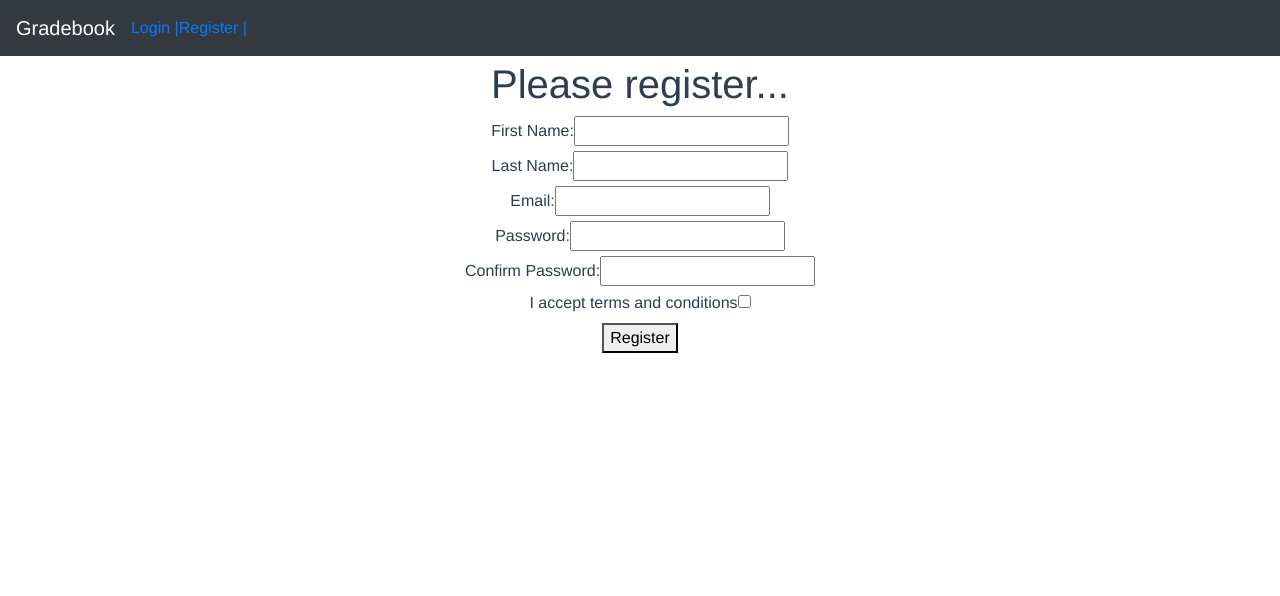
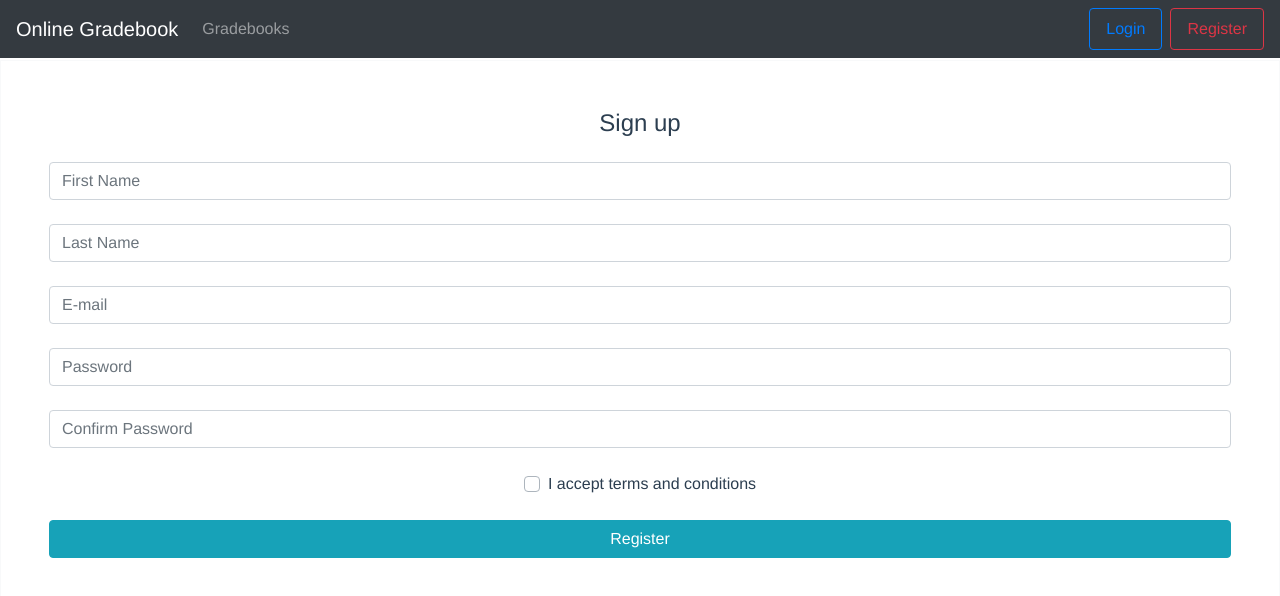
Before and after one commit to vsavic89/gradebook-fe, a Vue app: page /#/register in a window 1280 px wide. Shown: the top 596 px of the page. Built offline with nearby package versions, Linux system fonts and the light colour scheme.

Commit message:
lunchbreak

```diff
--- a/src/App.vue
+++ b/src/App.vue
@@ -2,26 +2,47 @@
   <div id="app">
      <header>
       <nav class="navbar navbar-expand-md navbar-dark fixed-top bg-dark">
-        <a class="navbar-brand" href="/">Gradebook</a>
+        <a class="navbar-brand" href="#">Online Gradebook</a>
         <button class="navbar-toggler" type="button" data-toggle="collapse" data-target="#navbarCollapse" aria-controls="navbarCollapse" aria-expanded="false" aria-label="Toggle navigation">
           <span class="navbar-toggler-icon"></span>
         </button>
         <div class="collapse navbar-collapse" id="navbarCollapse">
           <ul class="navbar-nav mr-auto">
             <li class="nav-item">
-              <div v-if="!user">
-                <router-link to="/login">Login | </router-link>
-              </div>
-              <div v-else>
-                <a href @click="logout()">
-                  <router-link to="/logout">Logout | </router-link>
-                </a>
-              </div>
+              <router-link class="nav-link" to="/gradebooks">Gradebooks</router-link>
             </li>
-            <li class="nav-item">
-               <router-link to="/register"> Register | </router-link>
-            </li>
+            <div v-if="user">
+              <li class="nav-item">
+                  <router-link class="nav-link" to="/teachers">All Professors</router-link>
+              </li>
+            </div>
+            <div v-if="user">
+              <li class="nav-item">
+                  <router-link class="nav-link" to="/my-gradebook">My Gradebook</router-link>
+              </li>
+            </div>
+            <div v-if="user">
+              <li class="nav-item">
+                  <router-link class="nav-link" to="/gradebooks/create">Add Gradebook</router-link>
+              </li>
+            </div>
+            <div v-if="user">
+              <li class="nav-item">
+                  <router-link class="nav-link" to="/professors/create">Add Professor</router-link>
+              </li>
+            </div>
           </ul>
+        <div class="form-inline mt-2 mt-md-0">
+            <div v-if="!user">
+                <router-link class="nav-link btn btn-outline-primary my-2 my-sm-0 mr-sm-2" to="/login">Login</router-link>
+            </div>
+            <div v-else>
+                <router-link class="nav-link btn btn-outline-success my-2 my-sm-0" to="/logout"><a class="underline-remove" @click="logoutUser()">Logout</a></router-link>
+            </div>
+          <div v-if="!user">
+              <router-link class="nav-link btn btn-outline-danger my-2 my-sm-0" to="/register">Register</router-link>
+          </div>
+        </div>
         </div>
       </nav>
     </header>
@@ -33,11 +54,8 @@ import { authService } from "./services/Auth";
 import { mapGetters, mapActions } from "vuex";
 
 export default {
-  components: {
-  },
   data() {
     return {
-
     };
   },
   computed: {
@@ -49,11 +67,14 @@ export default {
     ...mapActions({
       setUser : 'setUser'
     }),
-    logout() {
-      authService.logout();
-      this.$router.push('/login');
+    ...mapActions({
+      logout: 'logout'
+    }),
+    logoutUser() {
+      this.logout();
+      this.$router.push('/');
     }
-  }
+  },
 };
 </script>
 
@@ -67,4 +88,10 @@ export default {
   color: #2c3e50;
   margin-top: 60px;
 }
+a.underline-remove {
+    text-decoration: none;
+}
+ul {
+  list-style-type: none;
+}
 </style>
--- /dev/null
+++ b/src/components/AppGradebooks.vue
@@ -0,0 +1,55 @@
+<template>
+    <div>
+        <h2>A list of gradebooks</h2>
+        <div v-if="gradebooks.length > 0">
+                <ul>
+                    <li v-for="(gradebook, index) in gradebooks" :key="index">
+                        <strong><p>Gradebook name: <button @click="goToGradebook(gradebook.id)">{{ gradebook.name }}</button></p></strong>
+                        <p>Number of students: {{ gradebook.numberOfStudents }}</p>
+                        <p v-if="gradebook.professor_id">
+                            Professor fullname: <button @click="goToTeacher(gradebook.professor_id)">{{ gradebook.first_name + ' ' + gradebook.last_name }}</button>
+                        </p>
+                        <p v-else>
+                            No professor for this gradebook
+                        </p>
+                        <p>Created at: {{ gradebook.created_at }}</p>
+                    </li>
+                </ul>
+        </div>
+        <div v-else>
+            <h4>Sorry, no gradebooks to show, please add one.</h4>
+        </div>
+    </div>
+</template>
+
+<script>
+import { gradebooksService } from '../services/gradebooks.service';
+export default {
+    data(){
+        return {
+            gradebooks: []
+        }
+    },
+    created(){
+        gradebooksService.getAll()
+            .then(response => {
+                this.gradebooks = response.data;
+            }).catch(e => {
+                console.log(e);
+                //this.errors.push(e)
+            })
+    },
+    methods: {
+        goToGradebook(id){
+            return this.$router.push('/gradebooks/'+id);
+        },
+        goToTeacher(id){
+            return this.$router.push('/teachers/'+id);
+        }
+    }
+}
+</script>
+
+<style>
+
+</style>
--- a/src/components/AppLogin.vue
+++ b/src/components/AppLogin.vue
@@ -1,16 +1,14 @@
 <template>
     <div>
-        <h1>Please login...</h1>
-        <form method="POST" @submit.prevent="login">
-            <div>
-                <label for="email">Email: </label>
-                <input type="email" name="email" v-model="email"/>
+        <form class="text-center border border-light p-5" method="POST" @submit.prevent="submitForm">
+            <p class="h4 mb-4">Sign in</p>
+                    <input maxlength="255" class="form-control mb-4" type="email" name="email" v-model="email" placeholder="E-mail" required/>
+            <div class="form-group">
+                <div>
+                    <input maxlength="255" class="form-control mb-4" type="password" name="password" v-model="password" placeholder="Password" required/>
+                </div>
             </div>
-            <div>
-                <label for="password">Password: </label>
-                <input type="password" name="password" v-model="password"/>
-            </div>
-            <button class="btn btn-primary" type="submit">Login</button>
+            <button class="btn btn-info btn-block my-4" type="submit">Log In</button>
         </form>
     </div>
 </template>
@@ -26,13 +24,17 @@ export default {
         }
     },
     methods: {
-        login(){
-            authService.login(this.email, this.password)
-                .then(response => {
-                    this.$router.push('/')
-                }).catch(e => {
-                    console.log(e)
-                })
+      ...mapActions({
+        login: 'login'
+      }),
+        submitForm(){
+            this.login(
+            {
+                email: this.email,
+                password: this.password
+            }).then(() => {
+                this.$router.push('/')
+            })
         }
     }
 }
--- a/src/components/AppRegister.vue
+++ b/src/components/AppRegister.vue
@@ -1,32 +1,17 @@
 <template>
     <div>
-        <h1>Please register...</h1>
-        <form method="POST" @submit.prevent="register">
-            <div>
-                <label for="firstName">First Name: </label>
-                <input type="text" name="first_name" v-model="user.first_name" required/>
+        <form class="text-center border border-light p-5" method="POST" @submit.prevent="register">
+            <p class="h4 mb-4">Sign up</p>
+            <input maxlength="255" class="form-control mb-4" placeholder="First Name" type="text" name="first_name" v-model="user.first_name" required/>
+            <input maxlength="255" class="form-control mb-4" placeholder="Last Name" type="text" name="last_name" v-model="user.last_name" required/>
+            <input maxlength="255" class="form-control mb-4" placeholder="E-mail" type="email" name="email" v-model="user.email" required/>
+            <input minlength="8" class="form-control mb-4" placeholder="Password" type="password" name="password" v-model="user.password" required/>
+            <input minlength="8" class="form-control mb-4" placeholder="Confirm Password" type="password" name="password_confirmation" v-model="user.password_confirmation" required/>
+            <div class="custom-control custom-checkbox">
+                <input type="checkbox" class="custom-control-input" id="termsAndConditions" v-model="user.acceptedTermsAndCondition" required>
+                <label class="custom-control-label" for="termsAndConditions">I accept terms and conditions</label>
             </div>
-            <div>
-                <label for="lastName">Last Name: </label>
-                <input type="text" name="last_name" v-model="user.last_name" required/>
-            </div>
-            <div>
-                <label for="email">Email: </label>
-                <input type="email" name="email" v-model="user.email" required/>
-            </div>
-            <div>
-                <label for="password">Password: </label>
-                <input type="password" name="password" v-model="user.password" required/>
-            </div>
-            <div>
-                <label for="passwordConfirmation">Confirm Password: </label>
-                <input type="password" name="password_confirmation" v-model="user.password_confirmation" required/>
-            </div>
-            <div>
-                <label for="termsAndConditions">I accept terms and conditions </label>
-                <input type="checkbox" name="termsAndConditions" v-model="user.acceptedTermsAndCondition" required/>
-            </div>
-            <button type="submit">Register</button>
+            <button class="btn btn-info btn-block my-4" type="submit">Register</button>
         </form>
     </div>
 </template>
--- a/src/router.js
+++ b/src/router.js
@@ -2,11 +2,17 @@ import Vue from 'vue'
 import Router from 'vue-router'
 import AppLogin from './components/AppLogin'
 import AppRegister from './components/AppRegister'
+import AppGradebooks from './components/AppGradebooks'
 
 Vue.use(Router)
 
 export default new Router({
   routes: [
+    {
+      path:'/gradebooks',
+      name:'gradebooks',
+      component: AppGradebooks
+    },
     {
       path:'/login',
       name:'login',
--- a/src/services/Auth.js
+++ b/src/services/Auth.js
@@ -2,8 +2,8 @@ import axios from 'axios'
 
 export default class AuthService {
   constructor() {
-    //this.setAxiosDefaultAuthorizationHeader();
-    axios.defaults.baseURL = 'http://localhost:8000/api'
+    this.setAxiosDefaultAuthorizationHeader();
+    // axios.defaults.baseURL = 'http://localhost:8000/api'
   }
   login(email, password) {
     return axios.post('/login', {
@@ -30,7 +30,7 @@ export default class AuthService {
   }
 
   isAuthenticated() {
-    return !!window.localStorage.getItem('loginToken') //ne sme biti null i undefined...
+    return !!window.localStorage.getItem('loginToken')
   }
   register(newUser){
     return axios.post('/register', newUser);
--- /dev/null
+++ b/src/services/gradebooks.service.js
@@ -0,0 +1,10 @@
+import axios from 'axios'
+export default class GradebooksService {
+    constructor(){
+        axios.defaults.baseURL = 'http://localhost:8000/api'
+    }
+    getAll(){
+        return axios.get('gradebooks');
+    }
+}
+export const gradebooksService = new GradebooksService()
```
Also changed, not shown: src/services/users.services.js (deleted, +0 -15 lines), src/store/auth_module.store.js (line endings or trailing spaces).
